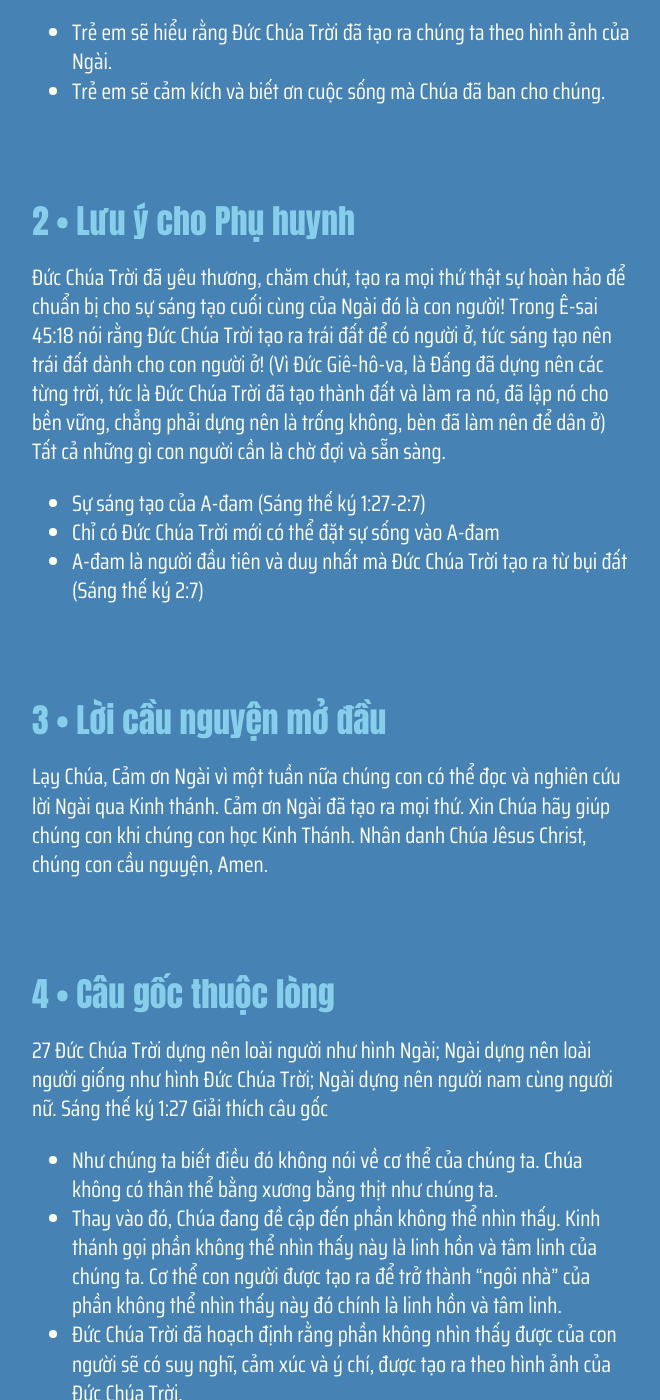
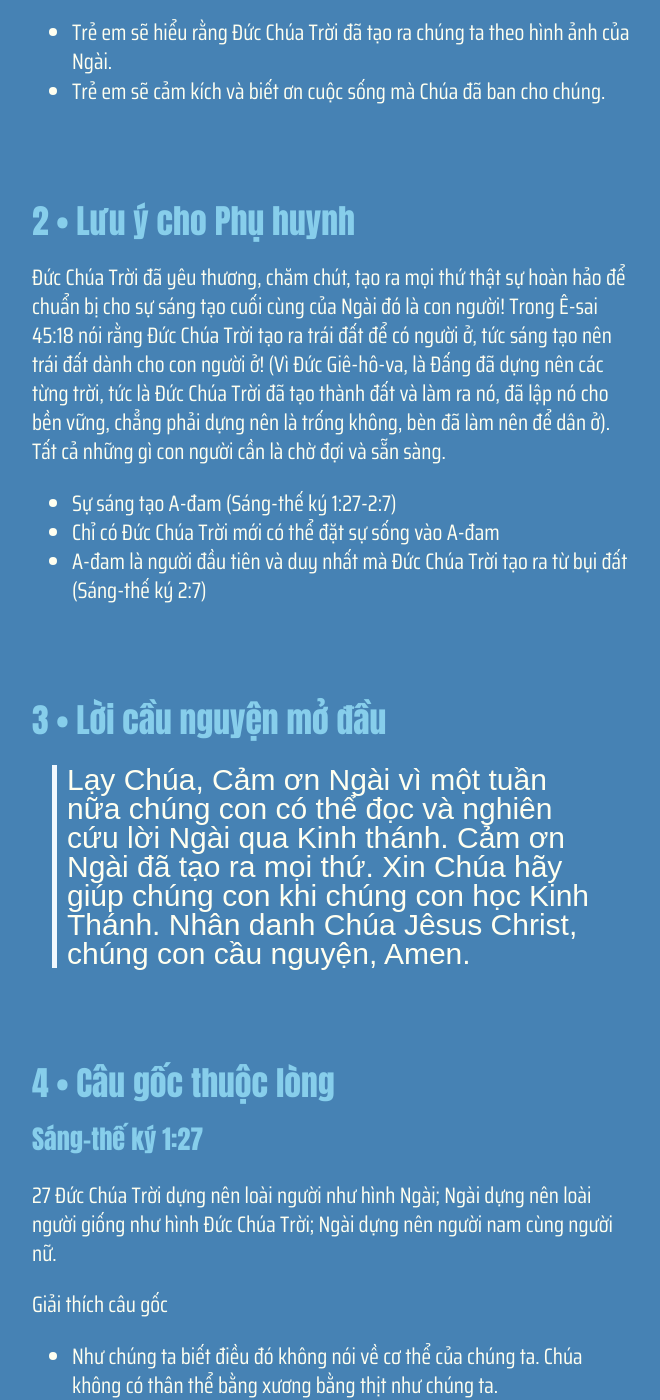
Before and after one commit to GospelTrust/LGS, a Jekyll site: the page built from docs/content/_vi/02-2.md, in a window 1280 px wide and 1400 px high, scrolled down 749 px. Shown: the whole window, without its empty margins (308-968 px from the left). Built offline with Jekyll 4.4.1, drawn with Linux system fonts in a browser that asks for light colours; some web fonts are replaced; some of the changed text lies outside the part shown.

Commit message:
Update: w2d2

```diff
--- a/docs/content/_vi/02-2.md
+++ b/docs/content/_vi/02-2.md
@@ -13,20 +13,21 @@ layout: lesson
 
 
 {% include lesson/section.html index=2 %}
-Đức Chúa Trời đã yêu thương, chăm chút, tạo ra mọi thứ thật sự hoàn hảo để chuẩn bị cho sự sáng tạo cuối cùng của Ngài đó là con người! Trong Ê-sai 45:18 nói rằng Đức Chúa Trời tạo ra trái đất để có người ở, tức sáng tạo nên trái đất dành cho con người ở!   (Vì Đức Giê-hô-va, là Đấng đã dựng nên các từng trời, tức là Đức Chúa Trời đã tạo thành đất và làm ra nó, đã lập nó cho bền vững, chẳng phải dựng nên là trống không, bèn đã làm nên để dân ở)
+Đức Chúa Trời đã yêu thương, chăm chút, tạo ra mọi thứ thật sự hoàn hảo để chuẩn bị cho sự sáng tạo cuối cùng của Ngài đó là con người! Trong Ê-sai 45:18 nói rằng Đức Chúa Trời tạo ra trái đất để có người ở, tức sáng tạo nên trái đất dành cho con người ở! (Vì Đức Giê-hô-va, là Đấng đã dựng nên các từng trời, tức là Đức Chúa Trời đã tạo thành đất và làm ra nó, đã lập nó cho bền vững, chẳng phải dựng nên là trống không, bèn đã làm nên để dân ở).
  Tất cả những gì con người cần là chờ đợi và sẵn sàng.
-* Sự sáng tạo của A-đam (Sáng thế ký 1:27-2:7)
+* Sự sáng tạo A-đam (Sáng-thế ký 1:27-2:7)
 - Chỉ có Đức Chúa Trời mới có thể đặt sự sống vào A-đam
-* A-đam là người đầu tiên và duy nhất mà Đức Chúa Trời tạo ra từ bụi đất (Sáng thế ký 2:7)
+* A-đam là người đầu tiên và duy nhất mà Đức Chúa Trời tạo ra từ bụi đất (Sáng-thế ký 2:7)
 
 
 {% include lesson/section.html index=3 %}
-Lạy Chúa, Cảm ơn Ngài vì một tuần nữa chúng con có thể đọc và nghiên cứu lời Ngài qua Kinh thánh. Cảm ơn Ngài đã tạo ra mọi thứ. Xin Chúa hãy giúp chúng con khi chúng con học Kinh Thánh. Nhân danh Chúa Jêsus Christ, chúng con cầu nguyện, Amen.
+> Lạy Chúa, Cảm ơn Ngài vì một tuần nữa chúng con có thể đọc và nghiên cứu lời Ngài qua Kinh thánh. Cảm ơn Ngài đã tạo ra mọi thứ. Xin Chúa hãy giúp chúng con khi chúng con học Kinh Thánh. Nhân danh Chúa Jêsus Christ, chúng con cầu nguyện, Amen.
 
 
 {% include lesson/section.html index=4 %}
+### Sáng-thế ký 1:27
 27 Đức Chúa Trời dựng nên loài người như hình Ngài; Ngài dựng nên loài người giống như hình Đức Chúa Trời; Ngài dựng nên người nam cùng người nữ.
-Sáng thế ký 1:27
+
 Giải thích câu gốc
 - Như chúng ta biết điều đó không nói về cơ thể của chúng ta. Chúa không có thân thể bằng xương bằng thịt như chúng ta.
 - Thay vào đó, Chúa đang đề cập đến phần không thể nhìn thấy. Kinh thánh gọi phần không thể nhìn thấy này là  linh hồn và tâm linh của chúng ta. Cơ thể con người được tạo ra để trở thành "ngôi nhà" của phần không thể nhìn thấy này đó chính là linh hồn và tâm linh.
@@ -59,4 +60,4 @@ Sáng thế ký 2:4-8
 
 
 {% include lesson/section.html index=10 %}
-Lạy Chúa, Cảm ơn Ngài đã tạo ra mỗi người một cách đáng kinh ngạc và trọn vẹn. Cảm ơn Ngài đã tạo nên chúng con trở nên độc nhất theo mọi hướng. Xin Chúa giúp chúng con yêu thương người khác như cách Ngài đã yêu thương chúng con. Nhân danh Chúa Jêsus Christ, chúng con cầu nguyện, Amen.
+> Lạy Chúa, Cảm ơn Ngài đã tạo ra mỗi người một cách đáng kinh ngạc và trọn vẹn. Cảm ơn Ngài đã tạo nên chúng con trở nên độc nhất theo mọi hướng. Xin Chúa giúp chúng con yêu thương người khác như cách Ngài đã yêu thương chúng con. Nhân danh Chúa Jêsus Christ, chúng con cầu nguyện, Amen.
```
Also changed, not shown: other parts of docs/content/_vi/02-2.md (+8 -8 lines).
